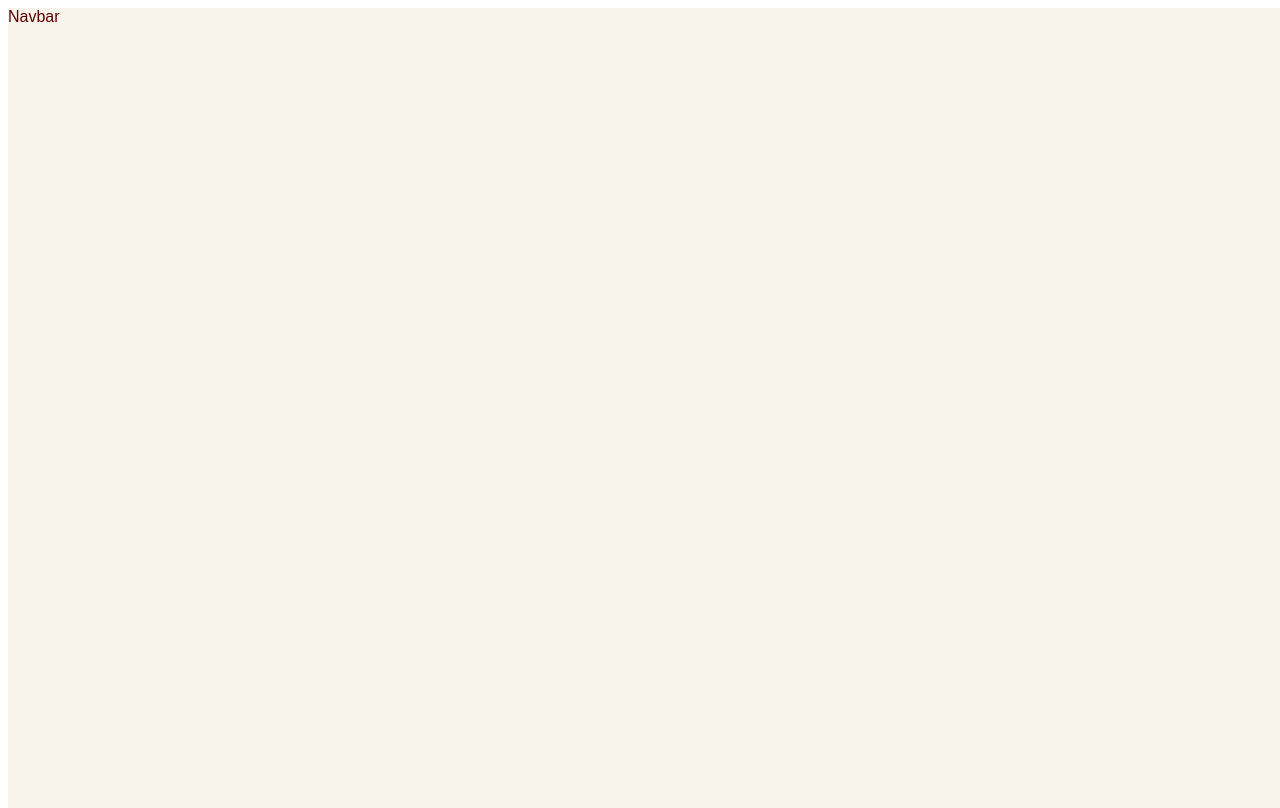
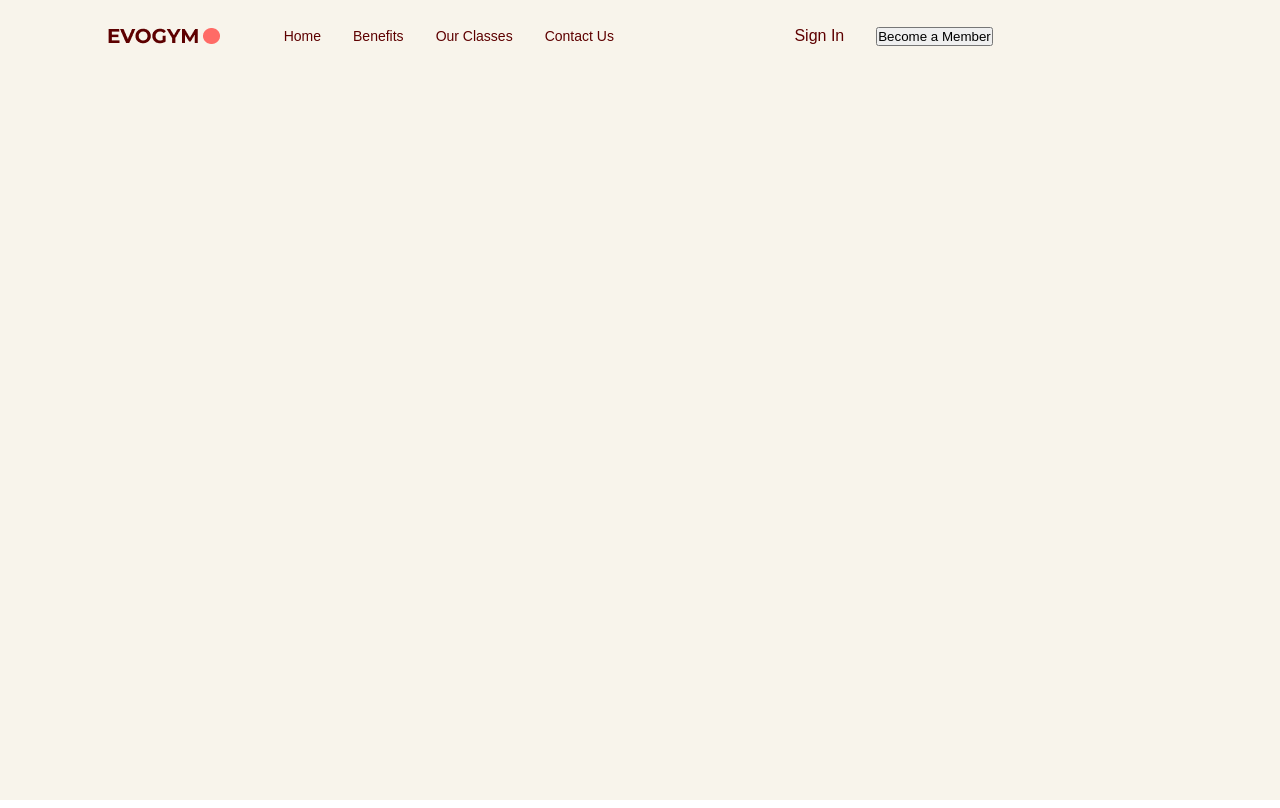
Before and after one commit to ElJefe111944/fitness-appilcation, a React (Vite) app: page / in a window 1280 px wide. Built offline with nearby package versions, Linux system fonts and the light colour scheme.

Commit message:
Styling and html added to navbar component

```diff
--- a/src/components/navbar/index.tsx
+++ b/src/components/navbar/index.tsx
@@ -1,11 +1,42 @@
-import React from 'react'
+import { useState } from "react";
+import { Bars3Icon, XMarkIcon } from "@heroicons/react/24/solid";
+import Logo from '@/assets/Logo.png'
+
+
 
 type Props = {}
 
-const index = (props: Props) => {
+const Navbar = (props: Props) => {
+
+
   return (
-    <div>Navbar</div>
+    <nav>
+      <div className={`flex items-center justify-between fixed top-0 z-30 w-full py-6`}>
+        <div className="flex items-center justify-between mx-auto w-5/6">
+          <div className="flex items-center justify-between w-full gap-16">
+            {/* Left Side  */}
+            <img src={Logo} alt="logo" />
+            {/* Right Side */}
+            <div className="flex items-center justify-between w-full">
+              <div className="flex items-center justify-between gap-8 text-sm">
+                <p>Home</p>
+                <p>Benefits</p>
+                <p>Our Classes</p>
+                <p>Contact Us</p>
+              </div>
+              <div className="flex items-center justify-between gap-8">
+                <p>Sign In</p>
+                <button>Become a Member</button>
+              </div>
+              <div>
+
+              </div>
+            </div>
+          </div>
+        </div>
+      </div>
+    </nav>
   )
 }
 
-export default index
+export default Navbar
--- a/src/index.css
+++ b/src/index.css
@@ -3,6 +3,12 @@
 @tailwind base;
 @tailwind components;
 @tailwind utilities;
+
+* {
+    box-sizing: border-box;
+    margin: 0;
+    padding: 0;
+}
 
 html,
 body,
```
Also changed, not shown: src/assets/Logo.png (added).
